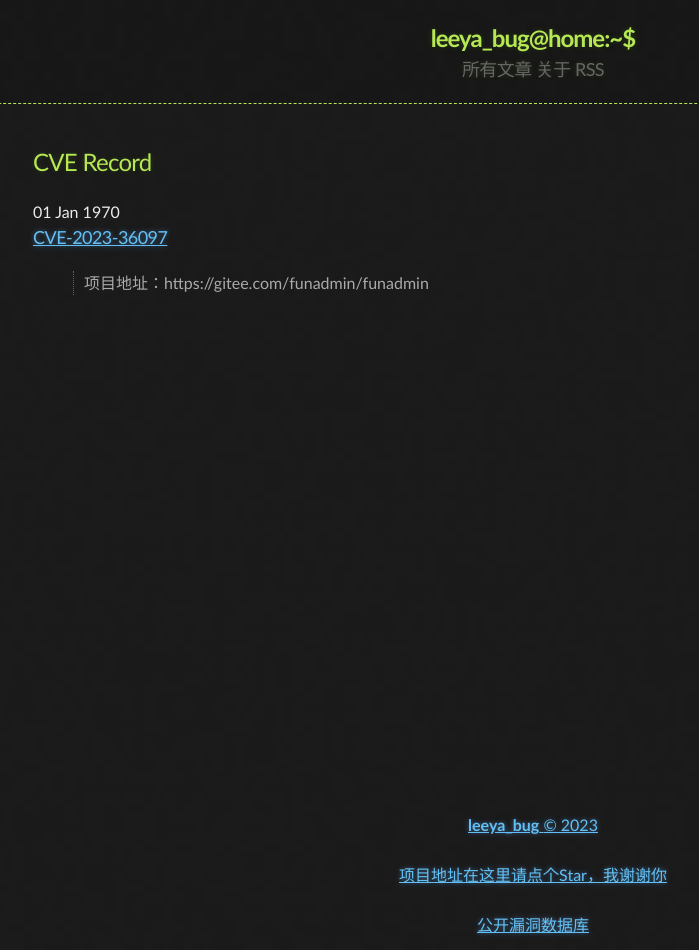
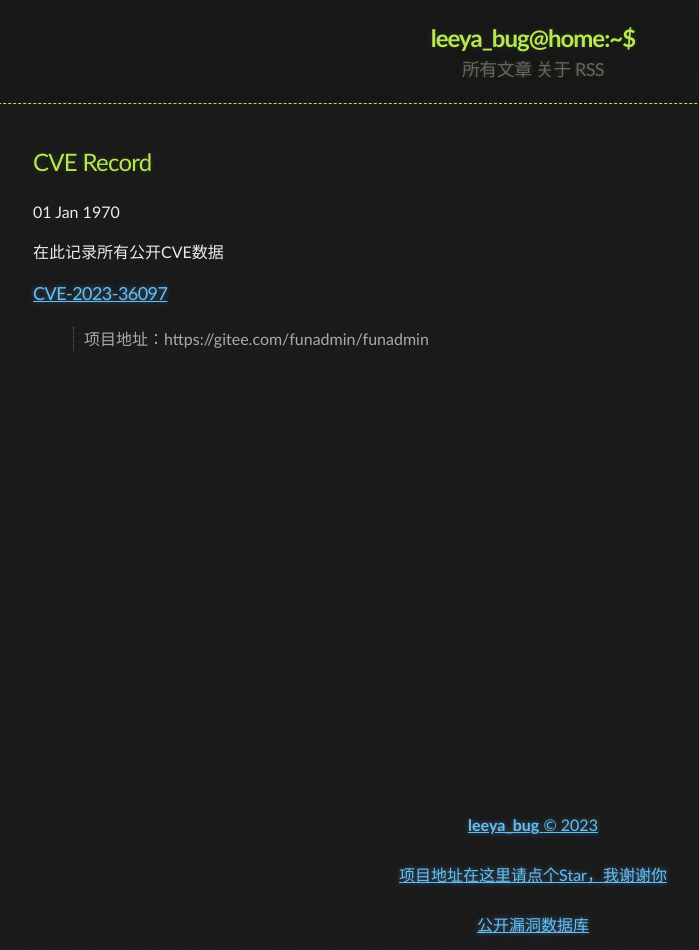
Before and after one commit to Leeyangee/leeyangee.github.io, a Jekyll site: the page built from _posts/1970-01-01-CVE Record.md, in a window 1280 px wide. Shown: the whole page, without its empty margins (107-806 px from the left). Built offline with Jekyll 4.4.1, drawn with Linux system fonts in a browser that asks for light colours.

Commit message:
Update 1970-01-01-CVE Record.md

```diff
--- a/_posts/1970-01-01-CVE Record.md
+++ b/_posts/1970-01-01-CVE Record.md
@@ -3,5 +3,7 @@ title: CVE Record
 published: true
 ---
 
+在此记录所有公开CVE数据
+
 ### [CVE-2023-36097](https://cve.mitre.org/cgi-bin/cvename.cgi?name=CVE-2023-36097)
 > 项目地址：https://gitee.com/funadmin/funadmin
```
